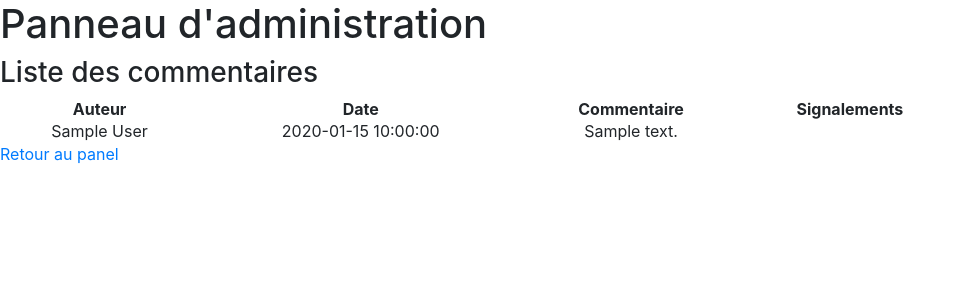
After one commit to emi-sabathier/project-blog-php-oop-mvc, a PHP site: template view/adminListCommentsView.php in a window 1280 px wide. The commit adds this page. Shown: the top 300 px of the page, without its empty margins (0-965 px from the left). Run offline with PHP 8.4, Linux system fonts and the light colour scheme; the template is opened without the code that fills it: most values are stand-ins (such as "Sample title", 1, 10 or a date in 2020); some libraries are stand-ins or nearby versions.

Commit message:
Affichage des commentaires d'un post dans l'admin

```diff
--- a/index.php
+++ b/index.php
@@ -25,7 +25,7 @@ if (isset($_GET['action'])) {
             $commentsController->postComment();
             break;
         case 'listComments':
-            $commentsController->listComments();
+            $commentsController->listCommentsAdmin();
             break;
         case 'login':
             $usersController->login();
--- /dev/null
+++ b/view/adminListCommentsView.php
@@ -0,0 +1,27 @@
+<?php $title = 'Panneau d\'administration';?>
+
+<?php ob_start(); ?>
+<h1>Panneau d'administration</h1>
+<h3>Liste des commentaires</h3>
+<table class="text-center w-75 p-3">
+    <tr>
+        <th>Auteur</th>
+        <th>Date</th>
+        <th>Commentaire</th>
+        <th>Signalements</th>
+    </tr>
+    <?php foreach ($comments as $comment): ?>
+    <tr>
+        <td><?=$comment['author']?></td>
+        <td><?=$comment['comment_date_fr']?></td>
+        <td><?=$comment['content']?></td>
+        <td></td>
+    </tr>
+    <?php endforeach;?>
+</table>
+
+<p><a href="index.php?action=adminPanel">Retour au panel</a></p>
+
+<?php
+$content = ob_get_clean();
+require 'template.php';?>
--- a/view/adminPostView.php
+++ b/view/adminPostView.php
@@ -22,5 +22,4 @@ ob_start();
 <?php
 
 $content = ob_get_clean();
-
 require 'template.php';?>
```
Also changed, not shown: controller/CommentsController.php (+5 -2 lines), view/adminView.php (+16 -5 lines), public/styles.css (added).
